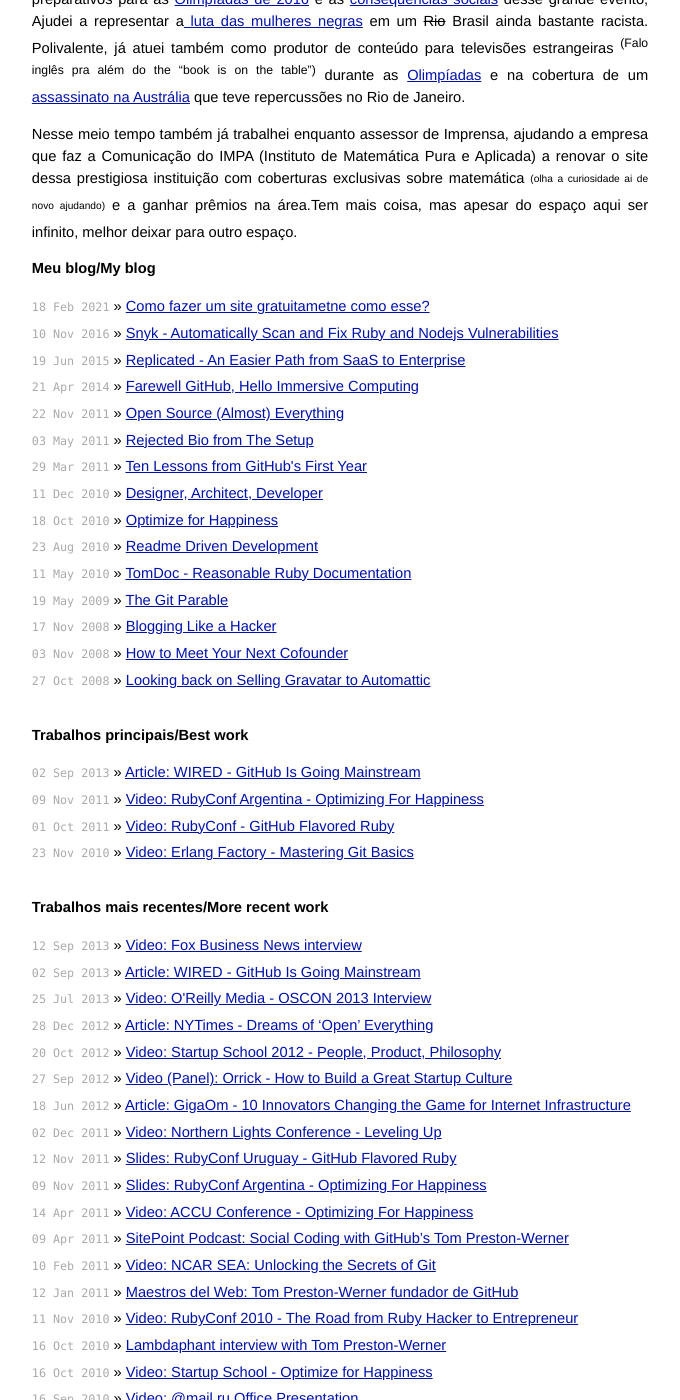
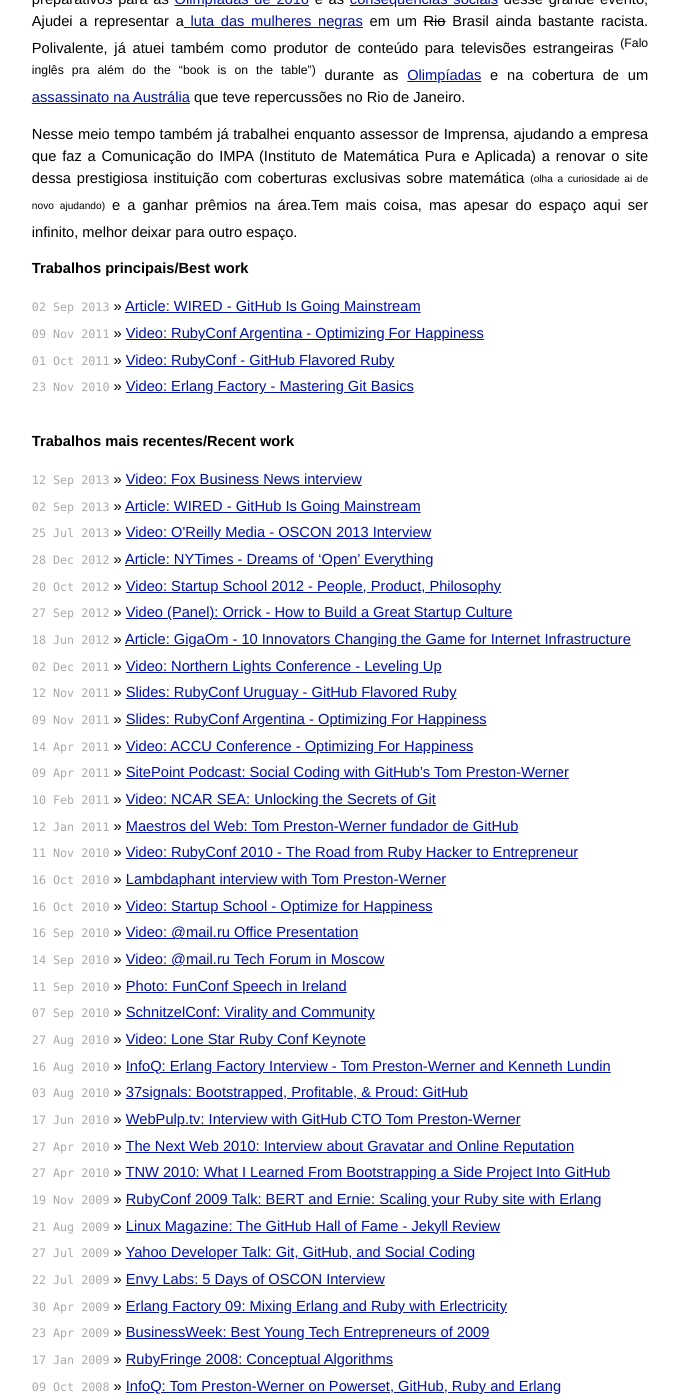
Before and after one commit to mojombo/mojombo.github.io, a Jekyll site: the page built from index.html, in a window 1280 px wide and 1400 px high, scrolled down 584 px. Shown: the whole window, without its empty margins (300-980 px from the left). Built offline with Jekyll 4.4.1, drawn with Linux system fonts in a browser that asks for light colours; some of the changed text lies outside the part shown.

Commit message:
Update index.html

```diff
--- a/index.html
+++ b/index.html
@@ -22,13 +22,6 @@
   </ul>
 
 <div id="home">
-  <h1>Meu blog/My blog</h1>
-  <ul class="posts">
-    {% for post in site.posts %}
-      <li><span>{{ post.date | date_to_string }}</span> &raquo; <a href="{{ post.url }}">{{ post.title }}</a></li>
-    {% endfor %}
-  </ul>
-
   <h1>Trabalhos principais/Best work</h1>
   <ul class="posts">
     <li><span>02 Sep 2013</span> &raquo; <a href="https://www.wired.com/2013/09/github-for-anything/">Article: WIRED - GitHub Is Going Mainstream</a></li>
@@ -37,7 +30,7 @@
     <li><span>23 Nov 2010</span> &raquo; <a href="http://vimeo.com/17118008">Video: Erlang Factory - Mastering Git Basics</a></li>
   </ul>
 
-  <h1>Trabalhos mais recentes/More recent work</h1>
+  <h1>Trabalhos mais recentes/Recent work</h1>
   <ul class="posts">
     <li><span>12 Sep 2013</span> &raquo; <a href="http://www.youtube.com/watch?v=k2vJNNAQZlg">Video: Fox Business News interview</a></li>
     <li><span>02 Sep 2013</span> &raquo; <a href="http://www.wired.com/wiredenterprise/2013/09/github-for-anything/all/">Article: WIRED - GitHub Is Going Mainstream</a></li>
@@ -85,6 +78,13 @@
     <li><span>02 Apr 2005</span> &raquo; <a href="https://web.archive.org/web/20061214040137/http://joshuaink2006.johnoxton.co.uk/blog/240/seven-and-a-half-questions-for-tom-werner">JoshuaInk: Seven and a half questions for Tom Werner</a></li>
   </ul>
 
+  <h1>Meu blog/My blog</h1>
+  <ul class="posts">
+    {% for post in site.posts %}
+      <li><span>{{ post.date | date_to_string }}</span> &raquo; <a href="{{ post.url }}">{{ post.title }}</a></li>
+    {% endfor %}
+  </ul>
+
   <h1>Outros projetos/Other projects</h1>
   <ul class="posts">
     <li><a href="http://github.com/jekyll/jekyll/">Jekyll:</a> A simple, blog aware, static site generator (used for this site).</li>
```
Also changed, not shown: other parts of index.html (+1 -1 lines).
